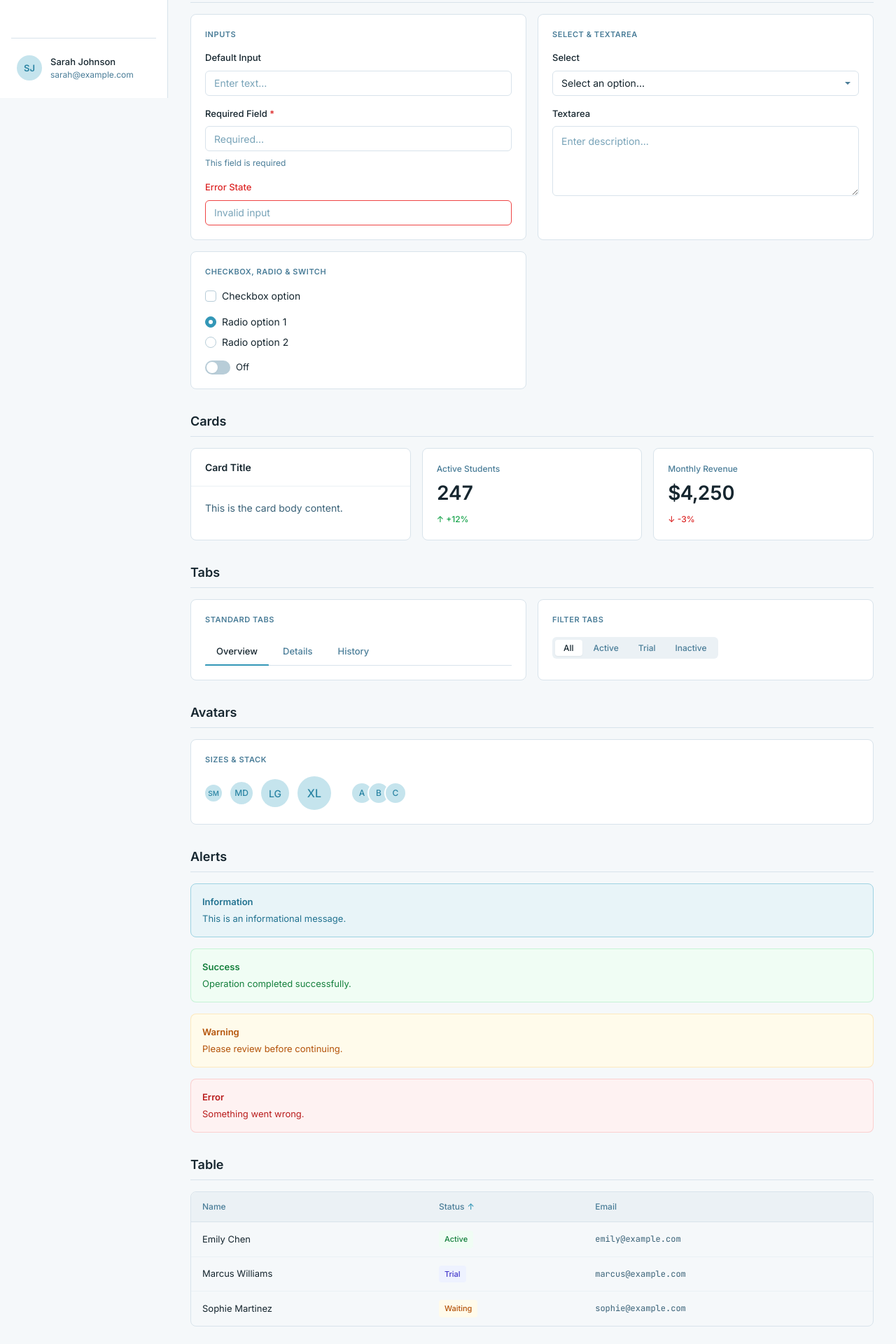
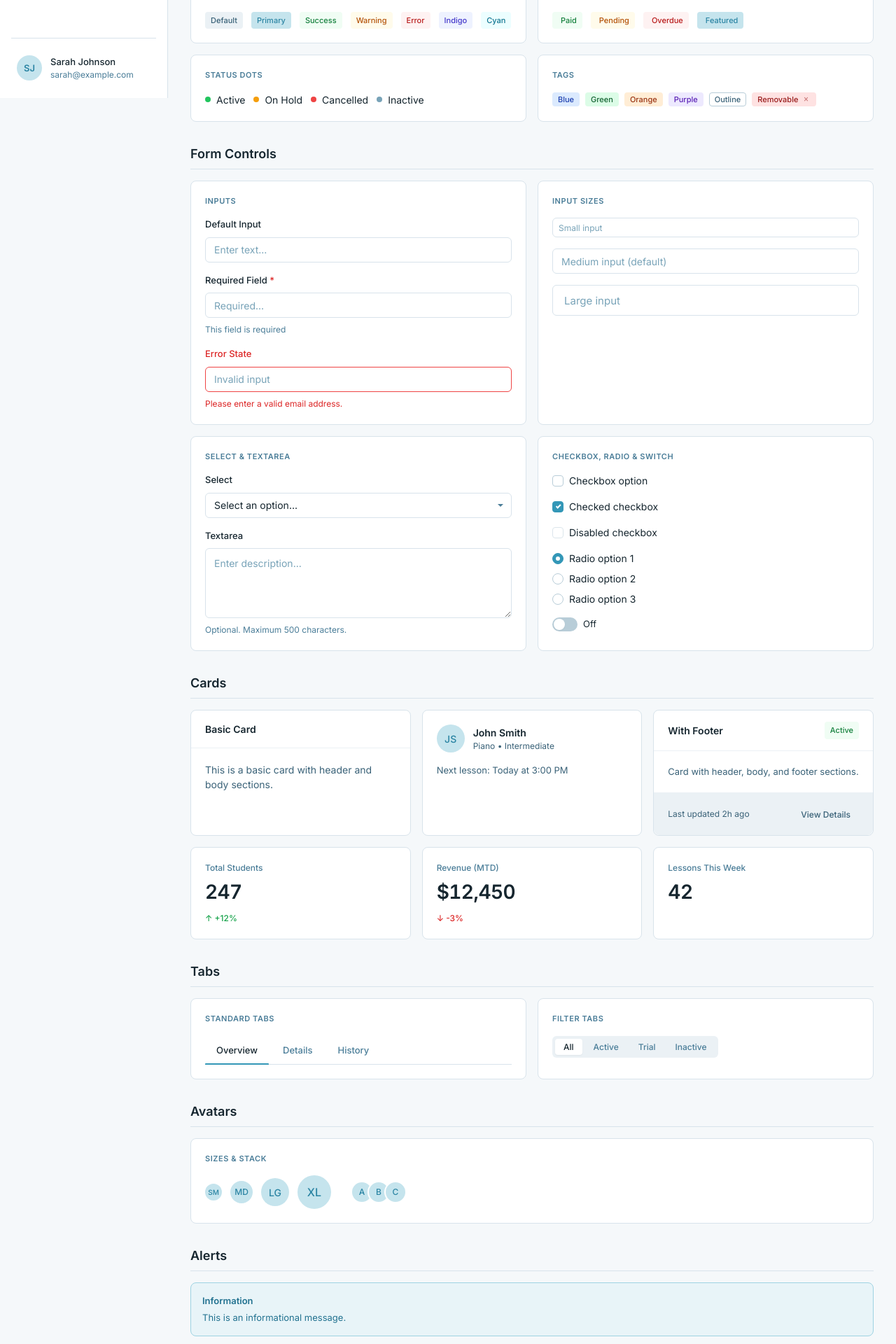
Before and after one commit to endermalkoc/tutor, a React (Vite) app in the folder wireframes/: page / in a window 1280 px wide. Shown: the part 660-2580 px from the top of the page at 70% size. Built offline with nearby package versions, Linux system fonts and the light colour scheme.

Commit message:
feat: enhance Card, Checkbox, Pagination, Table components and update ComponentShowcase with new features and styles

```diff
--- a/wireframes/src/components/design-system/Card.tsx
+++ b/wireframes/src/components/design-system/Card.tsx
@@ -5,13 +5,14 @@ export interface CardProps {
   children: React.ReactNode;
   hoverable?: boolean;
   className?: string;
+  style?: React.CSSProperties;
 }
 
-export function Card({ children, hoverable = false, className = '' }: CardProps) {
+export function Card({ children, hoverable = false, className = '', style }: CardProps) {
   const classNames = ['card', hoverable && 'card-hoverable', className]
     .filter(Boolean)
     .join(' ');
-  return <div className={classNames}>{children}</div>;
+  return <div className={classNames} style={style}>{children}</div>;
 }
 
 export interface CardHeaderProps {
--- a/wireframes/src/components/design-system/Checkbox.tsx
+++ b/wireframes/src/components/design-system/Checkbox.tsx
@@ -8,7 +8,7 @@ export interface CheckboxProps extends Omit<React.InputHTMLAttributes<HTMLInputE
 
 export const Checkbox = React.forwardRef<HTMLInputElement, CheckboxProps>(
   ({ label, className = '', id, ...props }, ref) => {
-    const checkboxId = id || `checkbox-${Math.random().toString(36).substr(2, 9)}`;
+    const checkboxId = id || `checkbox-${Math.random().toString(36).substring(2, 11)}`;
 
     if (label) {
       return (
@@ -46,7 +46,7 @@ export interface RadioProps extends Omit<React.InputHTMLAttributes<HTMLInputElem
 
 export const Radio = React.forwardRef<HTMLInputElement, RadioProps>(
   ({ label, className = '', id, ...props }, ref) => {
-    const radioId = id || `radio-${Math.random().toString(36).substr(2, 9)}`;
+    const radioId = id || `radio-${Math.random().toString(36).substring(2, 11)}`;
 
     if (label) {
       return (
--- a/wireframes/src/components/design-system/Pagination.tsx
+++ b/wireframes/src/components/design-system/Pagination.tsx
@@ -1,4 +1,3 @@
-import React from 'react';
 import './Pagination.css';
 
 export interface PaginationProps {
--- a/wireframes/src/components/design-system/Table.tsx
+++ b/wireframes/src/components/design-system/Table.tsx
@@ -50,12 +50,13 @@ export function TableRow({ children, selected = false, className = '', onClick }
 export type SortDirection = 'asc' | 'desc' | null;
 
 export interface TableHeaderCellProps {
-  children: React.ReactNode;
+  children?: React.ReactNode;
   sortable?: boolean;
   sortDirection?: SortDirection;
   onSort?: () => void;
   className?: string;
   checkbox?: boolean;
+  style?: React.CSSProperties;
 }
 
 export function TableHeaderCell({
@@ -65,6 +66,7 @@ export function TableHeaderCell({
   onSort,
   className = '',
   checkbox = false,
+  style,
 }: TableHeaderCellProps) {
   const classNames = [
     sortable && 'sortable',
@@ -77,7 +79,7 @@ export function TableHeaderCell({
     .join(' ');
 
   return (
-    <th className={classNames} onClick={sortable ? onSort : undefined}>
+    <th className={classNames} onClick={sortable ? onSort : undefined} style={style}>
       {children}
     </th>
   );
--- a/wireframes/src/pages/ComponentShowcase.tsx
+++ b/wireframes/src/pages/ComponentShowcase.tsx
@@ -1,12 +1,15 @@
 import { useState } from 'react';
 import {
   Button,
+  ButtonLink,
   Badge,
+  StatusDot,
   Input,
   Textarea,
   FormGroup,
   FormLabel,
   FormHint,
+  FormError,
   Select,
   Option,
   Checkbox,
@@ -19,6 +22,7 @@ import {
   CardHeader,
   CardTitle,
   CardBody,
+  CardFooter,
   MetricCard,
   Table,
   TableHead,
@@ -26,6 +30,8 @@ import {
   TableRow,
   TableHeaderCell,
   TableCell,
+  TableActions,
+  TableActionButton,
   Modal,
   ModalHeader,
   ModalTitle,
@@ -82,9 +88,32 @@ export function ComponentShowcase() {
             </div>
           </div>
           <div className="showcase-card">
+            <div className="showcase-label">With Icons</div>
+            <div className="showcase-row">
+              <Button variant="primary">
+                <i className="ph ph-plus" /> Add Student
+              </Button>
+              <Button variant="secondary">
+                <i className="ph ph-download-simple" /> Export
+              </Button>
+              <Button variant="ghost">
+                <i className="ph ph-gear" /> Settings
+              </Button>
+            </div>
+          </div>
+          <div className="showcase-card">
             <div className="showcase-label">States</div>
             <div className="showcase-row">
-              <Button disabled>Disabled</Button>
+              <Button disabled>Disabled Primary</Button>
+              <Button variant="secondary" disabled>Disabled Secondary</Button>
+            </div>
+          </div>
+          <div className="showcase-card">
+            <div className="showcase-label">Button Links</div>
+            <div className="showcase-row">
+              <ButtonLink href="#" variant="primary">Primary Link</ButtonLink>
+              <ButtonLink href="#" variant="secondary">Secondary Link</ButtonLink>
+              <ButtonLink href="#" variant="ghost">Ghost Link</ButtonLink>
             </div>
           </div>
         </div>
@@ -104,6 +133,36 @@ export function ComponentShowcase() {
               <Badge variant="error">Error</Badge>
               <Badge variant="indigo">Indigo</Badge>
               <Badge variant="cyan">Cyan</Badge>
+            </div>
+          </div>
+          <div className="showcase-card">
+            <div className="showcase-label">Badges with Icons</div>
+            <div className="showcase-row">
+              <Badge variant="success"><i className="ph ph-check-circle" /> Paid</Badge>
+              <Badge variant="warning"><i className="ph ph-clock" /> Pending</Badge>
+              <Badge variant="error"><i className="ph ph-x-circle" /> Overdue</Badge>
+              <Badge variant="primary"><i className="ph ph-star" /> Featured</Badge>
+            </div>
+          </div>
+          <div className="showcase-card">
+            <div className="showcase-label">Status Dots</div>
+            <div className="showcase-row">
+              <div className="flex items-center gap-2">
+                <StatusDot variant="success" />
+                <span>Active</span>
+              </div>
+              <div className="flex items-center gap-2">
+                <StatusDot variant="warning" />
+                <span>On Hold</span>
+              </div>
+              <div className="flex items-center gap-2">
+                <StatusDot variant="error" />
+                <span>Cancelled</span>
+              </div>
+              <div className="flex items-center gap-2">
+                <StatusDot variant="neutral" />
+                <span>Inactive</span>
+              </div>
             </div>
           </div>
           <div className="showcase-card">
@@ -139,7 +198,16 @@ export function ComponentShowcase() {
               <FormGroup error>
                 <FormLabel>Error State</FormLabel>
                 <Input error placeholder="Invalid input" />
+                <FormError>Please enter a valid email address.</FormError>
               </FormGroup>
+            </div>
+          </div>
+          <div className="showcase-card">
+            <div className="showcase-label">Input Sizes</div>
+            <div className="showcase-stack">
+              <Input inputSize="sm" placeholder="Small input" />
+              <Input inputSize="md" placeholder="Medium input (default)" />
+              <Input inputSize="lg" placeholder="Large input" />
             </div>
           </div>
           <div className="showcase-card">
@@ -157,6 +225,7 @@ export function ComponentShowcase() {
               <FormGroup>
                 <FormLabel>Textarea</FormLabel>
                 <Textarea placeholder="Enter description..." />
+                <FormHint>Optional. Maximum 500 characters.</FormHint>
               </FormGroup>
             </div>
           </div>
@@ -164,9 +233,12 @@ export function ComponentShowcase() {
             <div className="showcase-label">Checkbox, Radio & Switch</div>
             <div className="showcase-stack">
               <Checkbox label="Checkbox option" />
+              <Checkbox label="Checked checkbox" defaultChecked />
+              <Checkbox label="Disabled checkbox" disabled />
               <RadioGroup>
                 <Radio name="demo" label="Radio option 1" defaultChecked />
                 <Radio name="demo" label="Radio option 2" />
+                <Radio name="demo" label="Radio option 3" />
               </RadioGroup>
               <div className="flex items-center gap-2">
                 <Switch checked={switchOn} onChange={setSwitchOn} />
@@ -183,21 +255,52 @@ export function ComponentShowcase() {
         <div className="showcase-grid showcase-grid-3">
           <Card>
             <CardHeader>
-              <CardTitle>Card Title</CardTitle>
+              <CardTitle>Basic Card</CardTitle>
             </CardHeader>
             <CardBody>
-              <p className="text-secondary">This is the card body content.</p>
+              <p className="text-secondary">This is a basic card with header and body sections.</p>
             </CardBody>
           </Card>
+          <Card hoverable style={{ cursor: 'pointer' }}>
+            <CardBody>
+              <div className="flex items-center gap-3 mb-4">
+                <Avatar initials="JS" size="lg" />
+                <div>
+                  <div style={{ fontWeight: 600 }}>John Smith</div>
+                  <div className="caption">Piano • Intermediate</div>
+                </div>
+              </div>
+              <p className="body-sm text-secondary">Next lesson: Today at 3:00 PM</p>
+            </CardBody>
+          </Card>
+          <Card>
+            <CardHeader className="flex items-center justify-between">
+              <CardTitle>With Footer</CardTitle>
+              <Badge variant="success">Active</Badge>
+            </CardHeader>
+            <CardBody>
+              <p className="text-secondary body-sm">Card with header, body, and footer sections.</p>
+            </CardBody>
+            <CardFooter>
+              <div className="flex items-center justify-between">
+                <span className="caption">Last updated 2h ago</span>
+                <Button variant="ghost" size="sm">View Details</Button>
+              </div>
+            </CardFooter>
+          </Card>
           <MetricCard
-            label="Active Students"
+            label="Total Students"
             value="247"
             change={{ value: '+12%', positive: true }}
           />
           <MetricCard
-            label="Monthly Revenue"
-            value="$4,250"
+            label="Revenue (MTD)"
+            value="$12,450"
             change={{ value: '-3%', positive: false }}
+          />
+          <MetricCard
+            label="Lessons This Week"
+            value="42"
           />
         </div>
       </section>
@@ -272,26 +375,104 @@ export function ComponentShowcase() {
         <Table>
           <TableHead>
             <TableRow>
-              <TableHeaderCell>Name</TableHeaderCell>
-              <TableHeaderCell sortable sortDirection="asc">Status</TableHeaderCell>
-              <TableHeaderCell>Email</TableHeaderCell>
+              <TableHeaderCell checkbox>
+                <Checkbox />
+              </TableHeaderCell>
+              <TableHeaderCell sortable sortDirection="asc">Student</TableHeaderCell>
+              <TableHeaderCell>Subject</TableHeaderCell>
+              <TableHeaderCell sortable>Status</TableHeaderCell>
+              <TableHeaderCell>Next Lesson</TableHeaderCell>
+              <TableHeaderCell className="text-right">Balance</TableHeaderCell>
+              <TableHeaderCell style={{ width: 100 }}></TableHeaderCell>
             </TableRow>
           </TableHead>
           <TableBody>
             <TableRow>
-              <TableCell>Emily Chen</TableCell>
+              <TableCell><Checkbox /></TableCell>
+              <TableCell>
+                <div className="flex items-center gap-3">
+                  <Avatar initials="EM" size="sm" />
+                  <div>
+                    <div style={{ fontWeight: 500 }}>Emily Martinez</div>
+                    <div className="caption mono">STU_2847</div>
+                  </div>
+                </div>
+              </TableCell>
+              <TableCell>Piano</TableCell>
               <TableCell><Badge variant="success">Active</Badge></TableCell>
-              <TableCell mono>emily@example.com</TableCell>
+              <TableCell>
+                <div>Today, 3:00 PM</div>
+                <div className="caption">In 2 hours</div>
+              </TableCell>
+              <TableCell className="text-right" mono>$240.00</TableCell>
+              <TableCell>
+                <TableActions>
+                  <TableActionButton title="Edit">
+                    <i className="ph ph-pencil-simple" />
+                  </TableActionButton>
+                  <TableActionButton title="More">
+                    <i className="ph ph-dots-three" />
+                  </TableActionButton>
+                </TableActions>
+              </TableCell>
+            </TableRow>
+            <TableRow selected>
+              <TableCell><Checkbox defaultChecked /></TableCell>
+              <TableCell>
+                <div className="flex items-center gap-3">
+                  <Avatar initials="JC" size="sm" />
+                  <div>
+                    <div style={{ fontWeight: 500 }}>James Chen</div>
+                    <div className="caption mono">STU_2853</div>
+                  </div>
+                </div>
+              </TableCell>
+              <TableCell>Guitar</TableCell>
+              <TableCell><Badge variant="warning">On Hold</Badge></TableCell>
+              <TableCell>
+                <div>Jan 20, 4:00 PM</div>
+                <div className="caption">In 5 days</div>
+              </TableCell>
+              <TableCell className="text-right" mono>$0.00</TableCell>
+              <TableCell>
+                <TableActions>
+                  <TableActionButton title="Edit">
+                    <i className="ph ph-pencil-simple" />
+                  </TableActionButton>
+                  <TableActionButton title="More">
+                    <i className="ph ph-dots-three" />
+                  </TableActionButton>
+                </TableActions>
+              </TableCell>
             </TableRow>
             <TableRow>
-              <TableCell>Marcus Williams</TableCell>
-              <TableCell><Badge variant="indigo">Trial</Badge></TableCell>
-              <TableCell mono>marcus@example.com</TableCell>
-            </TableRow>
-            <TableRow>
-              <TableCell>Sophie Martinez</TableCell>
-              <TableCell><Badge variant="warning">Waiting</Badge></TableCell>
-              <TableCell mono>sophie@example.com</TableCell>
+              <TableCell><Checkbox /></TableCell>
+              <TableCell>
+                <div className="flex items-center gap-3">
+                  <Avatar initials="SW" size="sm" />
+                  <div>
+                    <div style={{ fontWeight: 500 }}>Sarah Wilson</div>
+                    <div className="caption mono">STU_2801</div>
+                  </div>
+                </div>
+              </TableCell>
+              <TableCell>Violin</TableCell>
+              <TableCell><Badge variant="success">Active</Badge></TableCell>
+              <TableCell>
+                <div>Tomorrow, 10:00 AM</div>
+                <div className="caption">In 18 hours</div>
+              </TableCell>
+              <TableCell className="text-right" mono>$480.00</TableCell>
+              <TableCell>
+                <TableActions>
+                  <TableActionButton title="Edit">
+                    <i className="ph ph-pencil-simple" />
+                  </TableActionButton>
+                  <TableActionButton title="More">
+                    <i className="ph ph-dots-three" />
+                  </TableActionButton>
+                </TableActions>
+              </TableCell>
             </TableRow>
           </TableBody>
         </Table>
```
